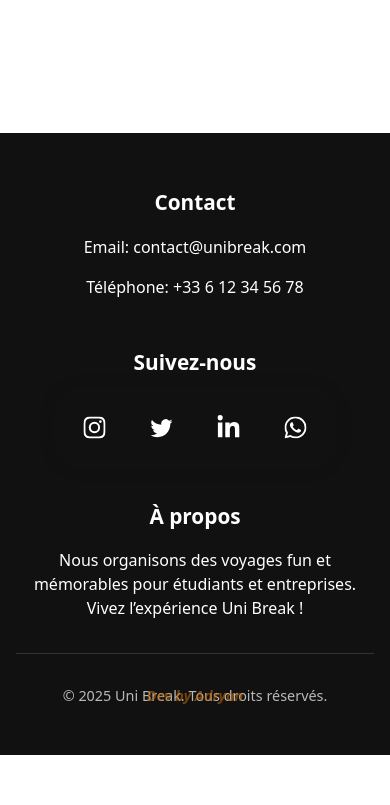
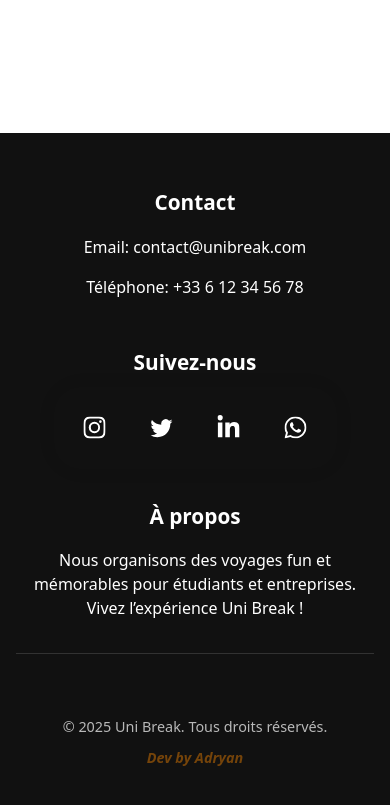
Before and after one commit to AdryanPro/uniBreak, a React (Vite) app: page / in a window 390 px wide. Shown: the part 5754-6559 px from the top of the page. Before the commit the page ends 6509 px from the top, so only its background shows below. Built offline with nearby package versions, Linux system fonts and the light colour scheme; the HTML template or start-up script is replaced by a standard one.

Commit message:
footer update 2.0

```diff
--- a/src/css/footerCss.css
+++ b/src/css/footerCss.css
@@ -123,6 +123,7 @@
         order: 2;
         width: 100%;
         text-align: center;
+        margin-top: 9vh;
         margin-left: 0;
     }
 }
```
